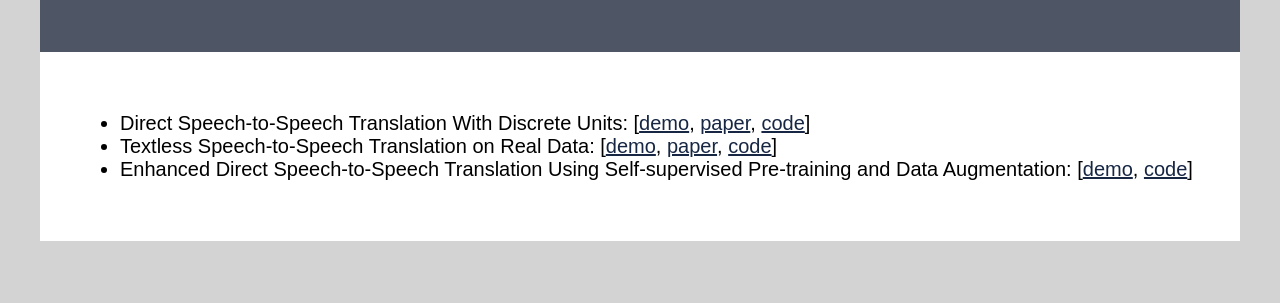
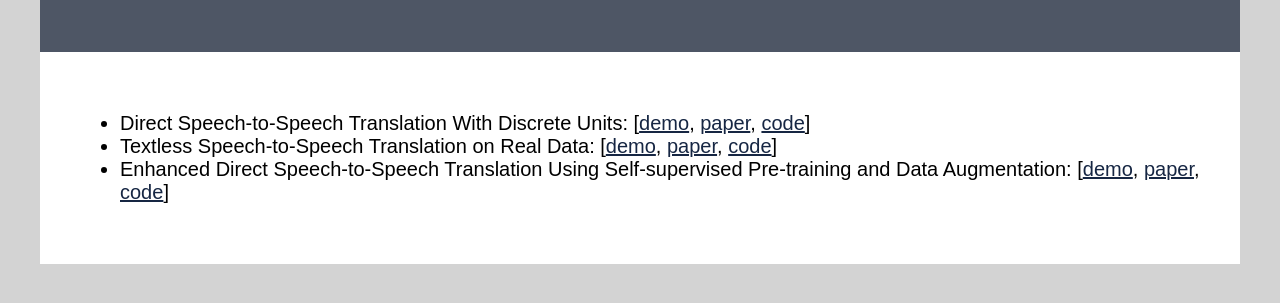
Before and after one commit to facebookresearch/speech_translation, a plain HTML site: page index.html in a window 1280 px wide. Shown: the part 113-416 px from the top of the page. Drawn offline with Linux system fonts and the light colour scheme.

Commit message:
missing paper 3

```diff
--- a/index.html
+++ b/index.html
@@ -30,6 +30,7 @@
 
 			<li>Enhanced Direct Speech-to-Speech Translation Using Self-supervised Pre-training and Data
 				Augmentation: [<a href="enhanced_direct_s2st_units/index.html" target="_blank">demo</a>, <a
+					href="https://arxiv.org/abs/2204.02967" target="_blank">paper</a>, <a
 					href="https://github.com/pytorch/fairseq/blob/main/examples/speech_to_speech/docs/enhanced_direct_s2st_discrete_units.md"
 					target="_blank">code</a>]
 			</li>
```
